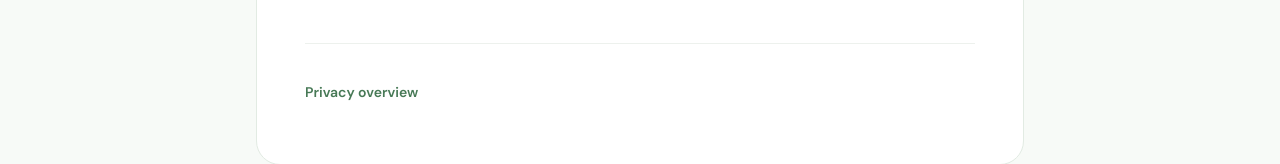
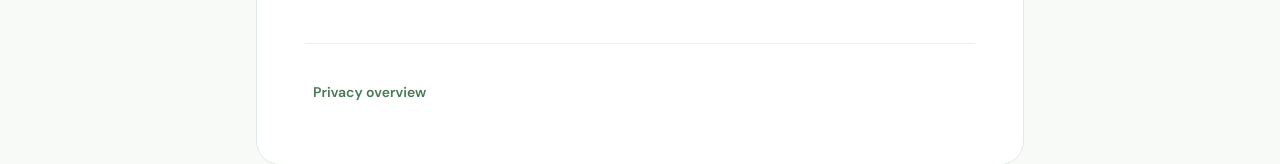
Before and after one commit to akashsharmapb09-cpu/coursePulse.site, a Next.js app: page /contact in a window 1280 px wide. Shown: the part 458-622 px from the top of the page. Built offline with nearby package versions, Linux system fonts and the light colour scheme; no server answers.

Commit message:
Increase contact page privacy link touch target

```diff
--- a/app/contact/page.tsx
+++ b/app/contact/page.tsx
@@ -16,7 +16,7 @@ export default function ContactPage() {
       <p className="mt-5 text-sm leading-7 text-[#526158]">A verified public support email, telephone number or postal address has not been supplied for this project. CoursePulse does not display invented contact details.</p>
       <h2 className="mt-8 text-lg font-extrabold">Getting help</h2>
       <p className="mt-3 text-sm leading-6 text-[#526158]">For account or course access, use your institution's established support channel or contact the project owner through the channel where this college project was provided. Do not share passwords, recovery codes or private feedback in an unverified channel.</p>
-      <div className="mt-10 border-t border-[#edf1ed] pt-6"><Link href="/privacy" className="text-sm font-semibold text-[#477956]">Privacy overview</Link></div>
+      <div className="mt-10 border-t border-[#edf1ed] pt-6"><Link href="/privacy" className="!min-h-11 inline-flex items-center px-2 text-sm font-semibold text-[#477956]">Privacy overview</Link></div>
     </article>
   </main>;
 }
```
